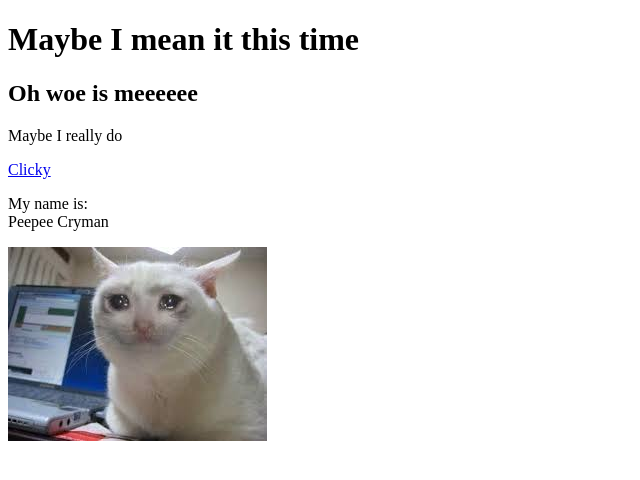
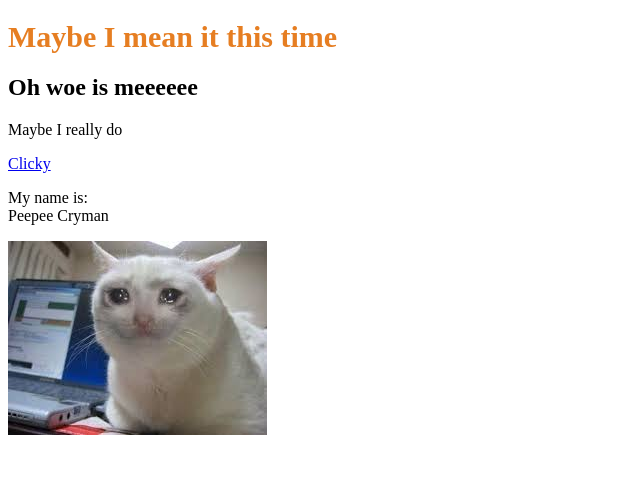
Before and after one commit to Pyrenbane/skillsharesite, a plain HTML site: page homepage.html in a window 1280 px wide. Shown: the whole page, without its empty margins (0-640 px from the left). Drawn offline with Linux system fonts and the light colour scheme.

Commit message:
added style element, changed overall folder name

```diff
--- a/homepage.html
+++ b/homepage.html
@@ -3,6 +3,12 @@
   <head>
     <meta charset="utf-8">
     <title>MemeShitLord</title>
+    <style media="screen">
+      h1{
+        font-size: 30px;
+        color: #E67E22;
+      }
+    </style>
   </head>
   <body>
     <h1>Maybe I mean it this time</h1>
@@ -11,6 +17,6 @@
     <a href="https://www.google.com" target="_blank" title="This goes to Google :D">Clicky</a>
     <p>My name is:<br>
       Peepee Cryman</p>
-    <img src="img/crycat.jpg" alt="">
+    <img src="webby/crycat.jpg" alt="">
   </body>
 </html>
```
Also changed, not shown: webby/crycat.jpg (renamed from img/crycat.jpg), webby/style.css (added).
